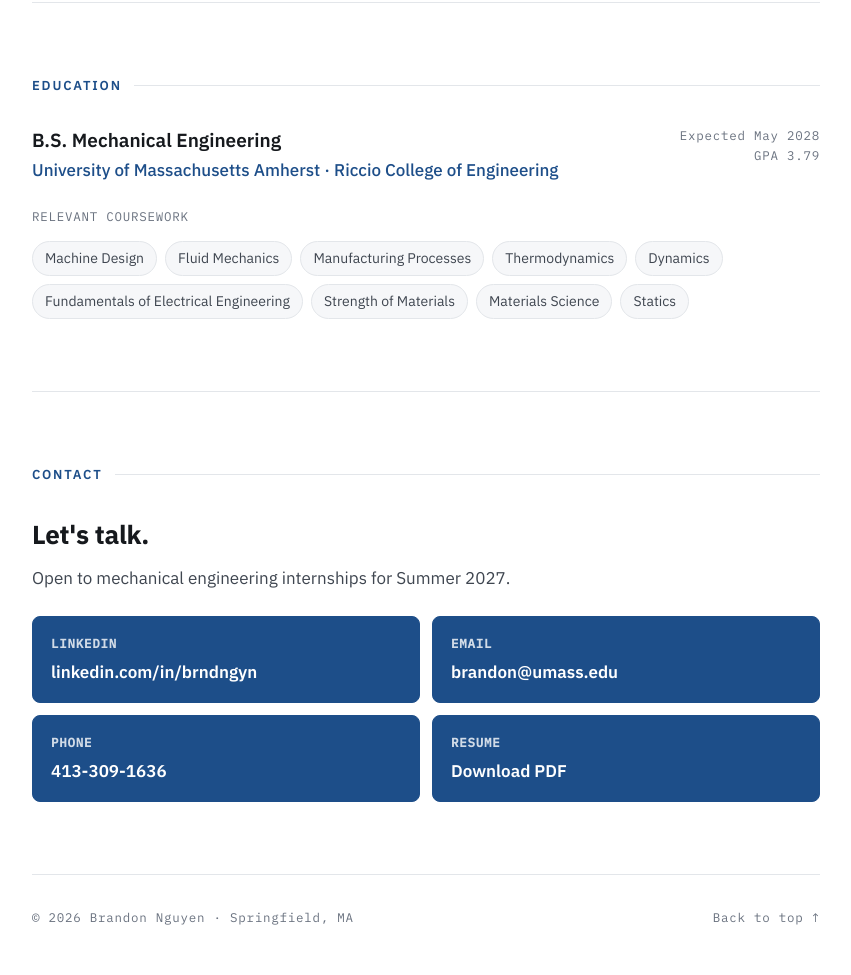
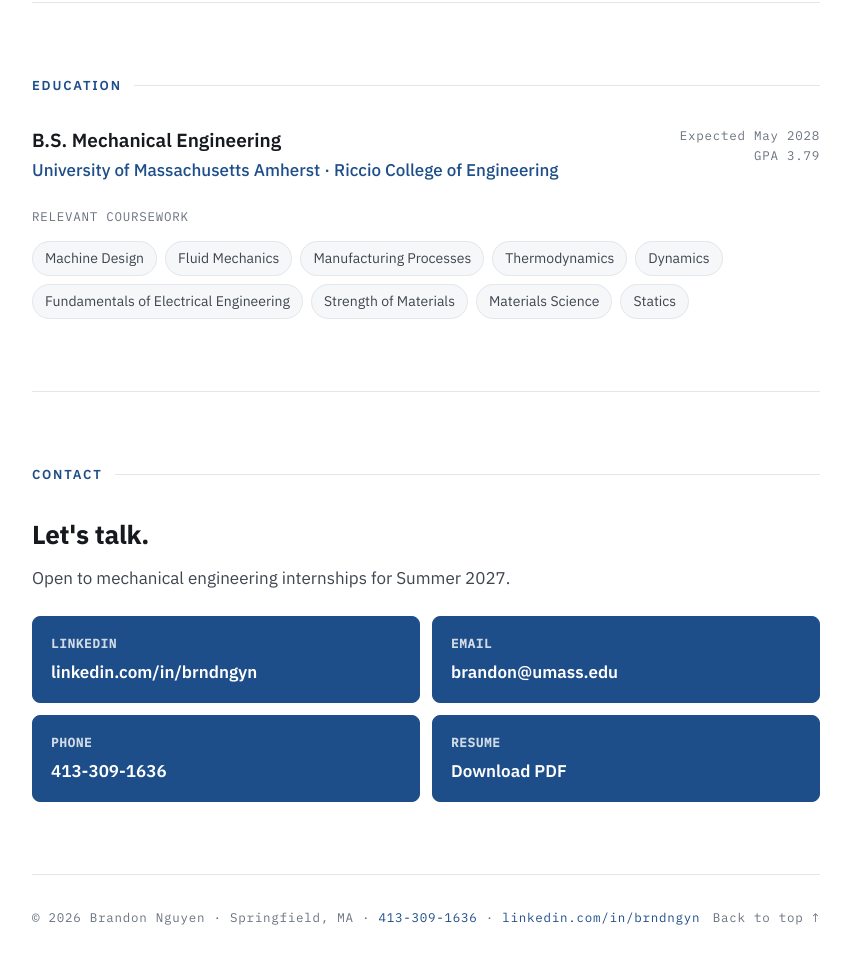
Before and after one commit to brandonnguyenbn/brandonnguyenbn.github.io, a plain HTML site: page index.html in a window 1280 px wide. Shown: the part 3512-4487 px from the top of the page, without its empty margins (354-1205 px from the left). Drawn offline with Linux system fonts and the light colour scheme.

Commit message:
Add files via upload

```diff
--- a/index.html
+++ b/index.html
@@ -404,7 +404,7 @@ footer { padding: 32px 0 48px; display: flex; justify-content: space-between; fl
     </section>
 
     <footer>
-      <span class="mono">© 2026 Brandon Nguyen · Springfield, MA</span>
+      <span class="mono">© 2026 Brandon Nguyen · Springfield, MA · <a href="tel:+14133091636">413-309-1636</a> · <a href="https://www.linkedin.com/in/brndngyn" target="_blank" rel="noopener">linkedin.com/in/brndngyn</a></span>
       <a class="mono" href="#">Back to top ↑</a>
     </footer>
 
```
